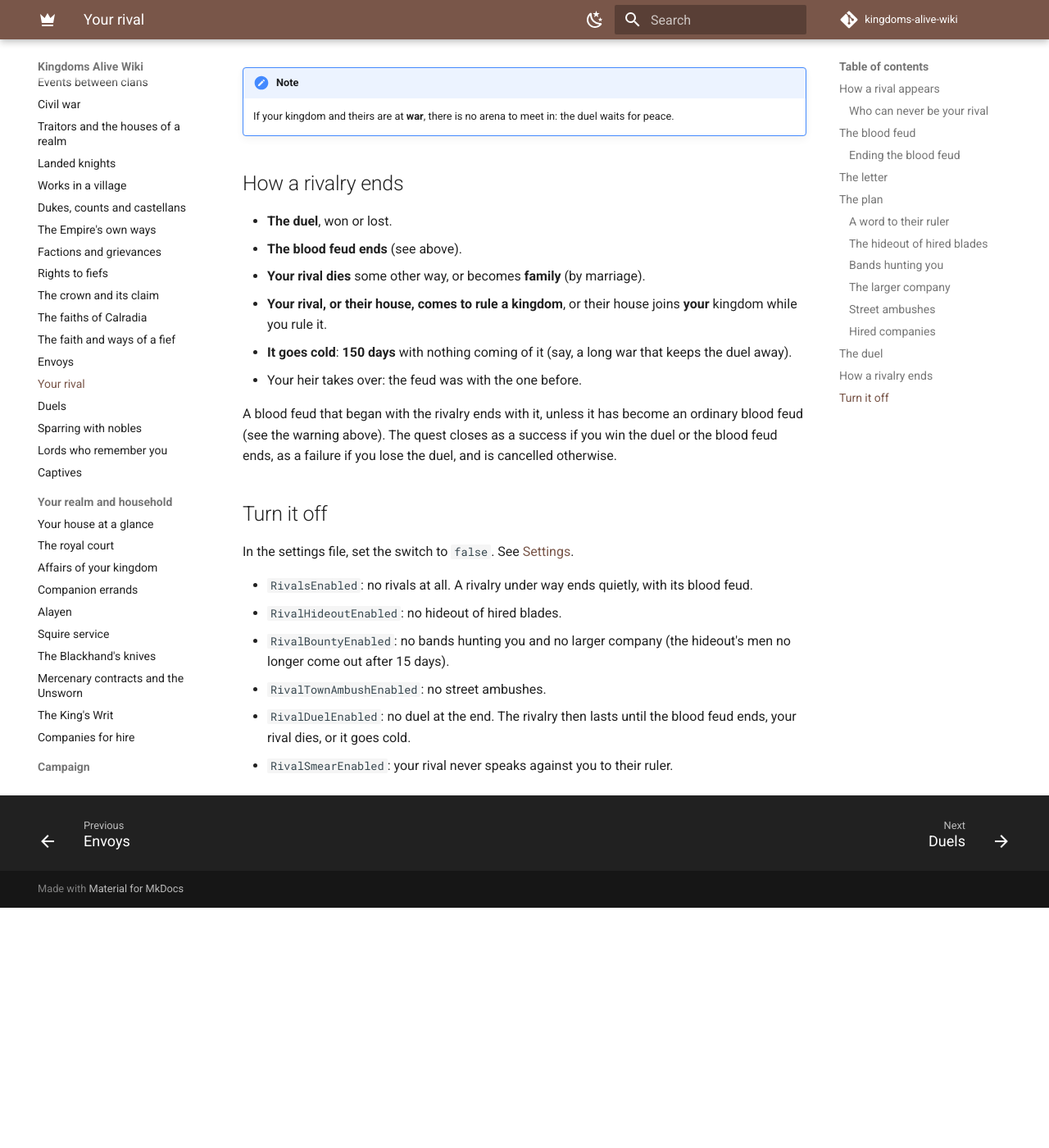
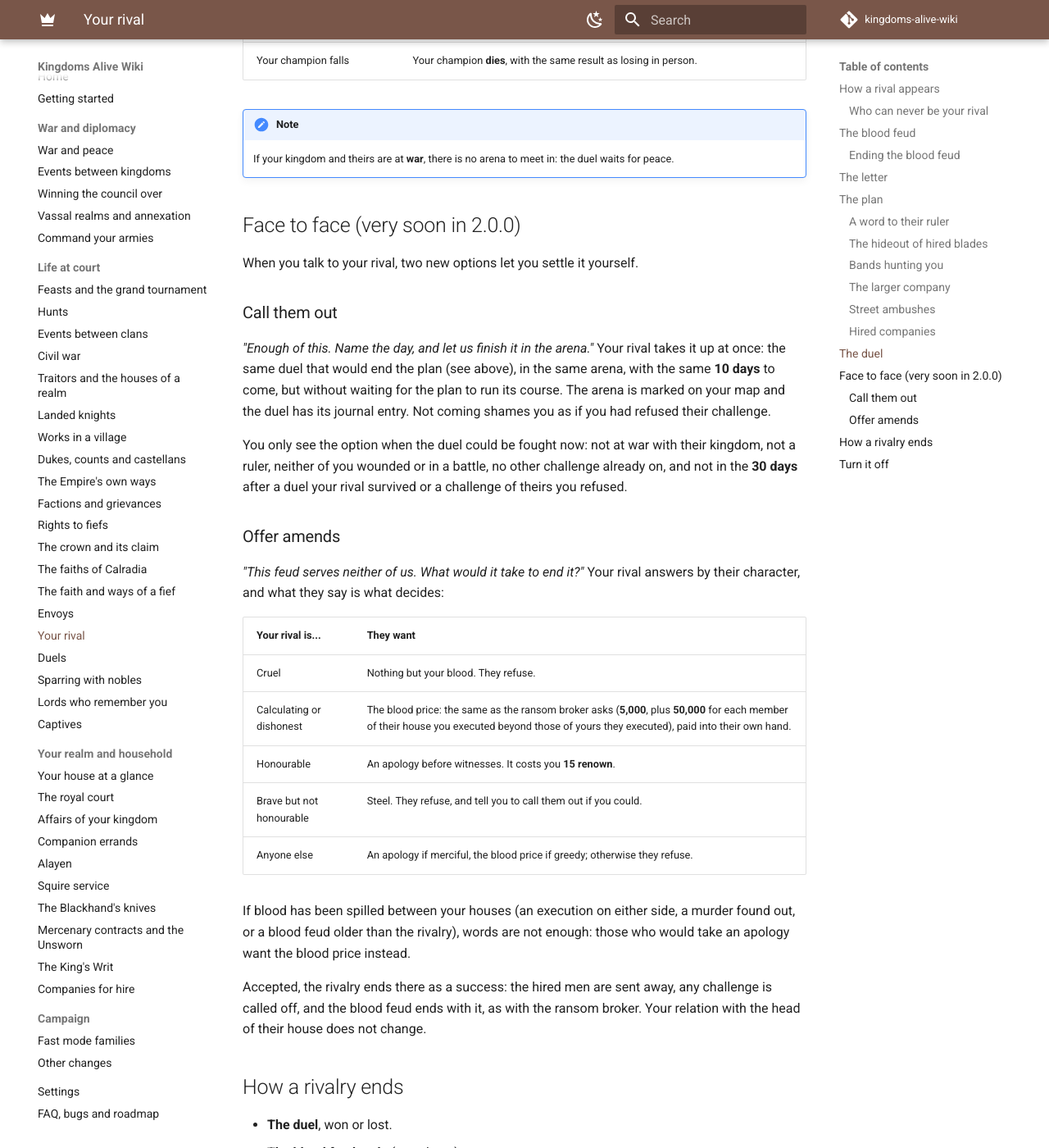
Before and after one commit to gusannerlord/kingdoms-alive-wiki, an MkDocs documentation site: the page built from docs/features/rival.md, in a window 1280 px wide and 1400 px high, scrolled down 4533 px. Shown: the whole window at 82% size. Built offline with MkDocs 1.6.1 and Material for MkDocs 9.7.7, drawn with Linux system fonts in a browser that asks for light colours; comment, search, counter and statistics services are not loaded; before the commit the page ends 5640 px from its top, so only the background shows below that; some of the changed text lies outside the part shown.

Commit message:
Rival: face-to-face greeting, calling him out and making amends (very soon in 2.0.0)
Co-Authored-By: Claude Opus 5.5 <noreply@anthropic.com>
Claude-Session: https://claude.ai/code/session_01Fa9rRD57K9HCZUhbkujJp1

```diff
--- a/docs/features/rival.md
+++ b/docs/features/rival.md
@@ -2,7 +2,7 @@
 
 Beat the wrong lord in a tournament, or let a hatred fester, and someone may swear a feud against you. Over the following weeks they come at you in their own way: taunts, tales told to their ruler, hired blades in a hideout, bands hunting you, ambushes in town streets. At the end, always, a duel to the death in the arena.
 
-You have at most one rival at a time. Each rivalry opens a quest in your journal, **"The feud with {rival}"**, with your rival tracked on the map. If you meet your rival's party on the map, they greet you with a few sharp words before the usual talk.
+You have at most one rival at a time. Each rivalry opens a quest in your journal, **"The feud with {rival}"**, with your rival tracked on the map. If you meet your rival's party on the map, they greet you with a few sharp words before the usual talk. **(very soon in 2.0.0)** They do so wherever you speak to them (their hall, a town, a camp, an army), and the first time you ever speak, right after they introduce themselves.
 
 ## How a rival appears
 
@@ -109,16 +109,43 @@ The last step is always a duel to the death in the arena, fought by your rival i
 !!! note
     If your kingdom and theirs are at **war**, there is no arena to meet in: the duel waits for peace.
 
+## Face to face (very soon in 2.0.0)
+
+When you talk to your rival, two new options let you settle it yourself.
+
+### Call them out
+
+*"Enough of this. Name the day, and let us finish it in the arena."* Your rival takes it up at once: the same duel that would end the plan (see above), in the same arena, with the same **10 days** to come, but without waiting for the plan to run its course. The arena is marked on your map and the duel has its journal entry. Not coming shames you as if you had refused their challenge.
+
+You only see the option when the duel could be fought now: not at war with their kingdom, not a ruler, neither of you wounded or in a battle, no other challenge already on, and not in the **30 days** after a duel your rival survived or a challenge of theirs you refused.
+
+### Offer amends
+
+*"This feud serves neither of us. What would it take to end it?"* Your rival answers by their character, and what they say is what decides:
+
+| Your rival is... | They want |
+|---|---|
+| Cruel | Nothing but your blood. They refuse. |
+| Calculating or dishonest | The blood price: the same as the ransom broker asks (**5,000**, plus **50,000** for each member of their house you executed beyond those of yours they executed), paid into their own hand. |
+| Honourable | An apology before witnesses. It costs you **15 renown**. |
+| Brave but not honourable | Steel. They refuse, and tell you to call them out if you could. |
+| Anyone else | An apology if merciful, the blood price if greedy; otherwise they refuse. |
+
+If blood has been spilled between your houses (an execution on either side, a murder found out, or a blood feud older than the rivalry), words are not enough: those who would take an apology want the blood price instead.
+
+Accepted, the rivalry ends there as a success: the hired men are sent away, any challenge is called off, and the blood feud ends with it, as with the ransom broker. Your relation with the head of their house does not change.
+
 ## How a rivalry ends
 
 - **The duel**, won or lost.
 - **The blood feud ends** (see above).
+- **(very soon in 2.0.0)** **You make amends** face to face (see above).
 - **Your rival dies** some other way, or becomes **family** (by marriage).
 - **Your rival, or their house, comes to rule a kingdom**, or their house joins **your** kingdom while you rule it.
 - **It goes cold**: **150 days** with nothing coming of it (say, a long war that keeps the duel away).
 - Your heir takes over: the feud was with the one before.
 
-A blood feud that began with the rivalry ends with it, unless it has become an ordinary blood feud (see the warning above). The quest closes as a success if you win the duel or the blood feud ends, as a failure if you lose the duel, and is cancelled otherwise.
+A blood feud that began with the rivalry ends with it, unless it has become an ordinary blood feud (see the warning above). The quest closes as a success if you win the duel, the blood feud ends or you make amends, as a failure if you lose the duel, and is cancelled otherwise.
 
 ## Turn it off
 
@@ -130,3 +157,7 @@ In the settings file, set the switch to `false`. See [Settings](../settings.md).
 - `RivalTownAmbushEnabled`: no street ambushes.
 - `RivalDuelEnabled`: no duel at the end. The rivalry then lasts until the blood feud ends, your rival dies, or it goes cold.
 - `RivalSmearEnabled`: your rival never speaks against you to their ruler.
+- `RivalCallOutEnabled` (very soon in 2.0.0): you cannot call your rival out yourself.
+- `RivalAmendsEnabled` (very soon in 2.0.0): you cannot ask your rival what would end the feud.
+
+Number you can change: `RivalApologyRenown` (15, the renown an apology costs).
```
Also changed, not shown: docs/index.md (+1 -0 lines), docs/settings.md (+2 -0 lines).
